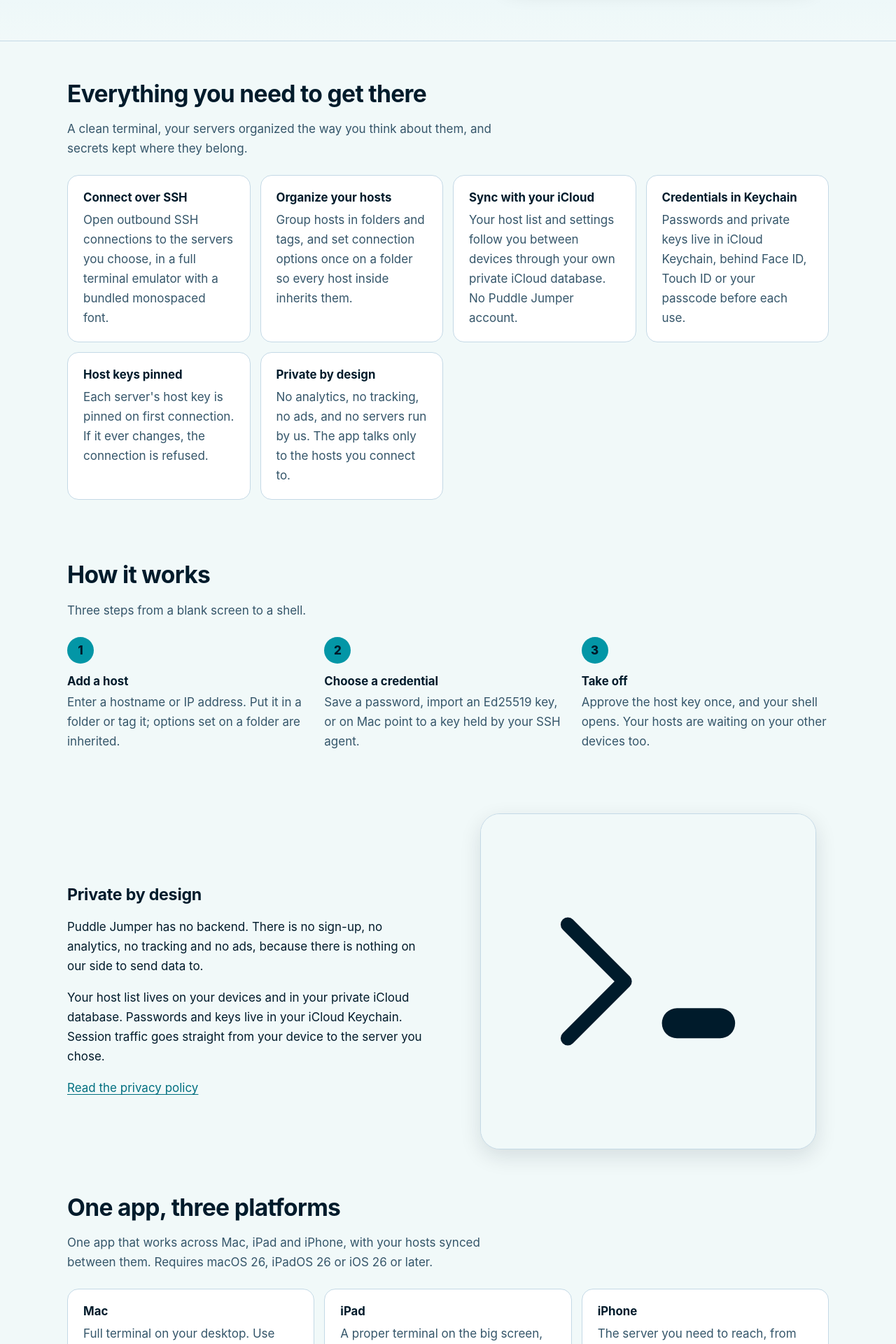
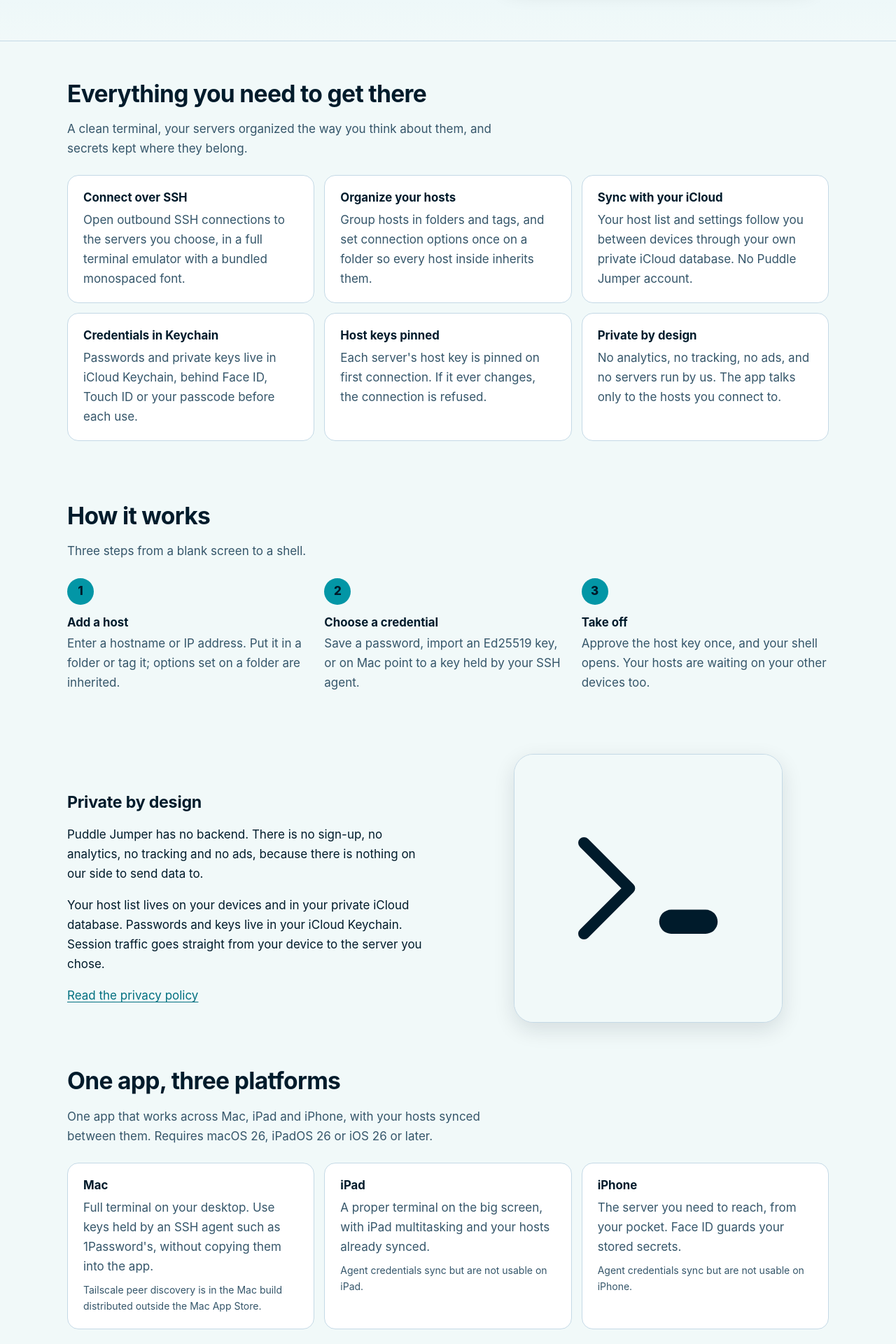
Before and after one commit to TristonYoder/puddle-site, a Jekyll site: the page built from index.md, in a window 1280 px wide. Shown: the part 619-2539 px from the top of the page at 70% size. Built offline with Jekyll 4.4.1, drawn with Linux system fonts in a browser that asks for light colours.

```diff
--- a/assets/css/site.css
+++ b/assets/css/site.css
@@ -68,7 +68,7 @@
 .theme-toggle{align-items:center;gap:8px;font:600 .8125rem/1 var(--font);color:var(--fg);background:transparent;border:1px solid var(--line);border-radius:999px;padding:8px 12px;cursor:pointer;min-height:36px}
 .theme-toggle:hover{border-color:var(--link)}
 .tt-icon{width:14px;height:14px;border-radius:50%;border:2px solid currentColor;background:linear-gradient(90deg,currentColor 50%,transparent 50%)}
-.theme-toggle[data-mode=light] .tt-icon{background:transparent;box-shadow:0 0 0 2px var(--bg) inset;background:currentColor;box-shadow:none;background:radial-gradient(circle,currentColor 0 35%,transparent 38%)}
+.theme-toggle[data-mode=light] .tt-icon{background:radial-gradient(circle,currentColor 0 35%,transparent 40%)}
 .theme-toggle[data-mode=dark] .tt-icon{background:currentColor}
 
 /* hero */
@@ -158,3 +158,7 @@
 }
 @media (max-width:30rem){.btn{width:100%}.bar{padding-top:8px;padding-bottom:8px}}
 @media print{.intro,.theme-toggle,.skip{display:none!important}}
+
+/* layout refinements */
+.morph{max-width:24rem}
+@media (min-width:52rem){.features{grid-template-columns:repeat(3,1fr)}.platforms{grid-template-columns:repeat(3,1fr)}}
```
Also changed, not shown: README.md (added), screenshot.png (added).
